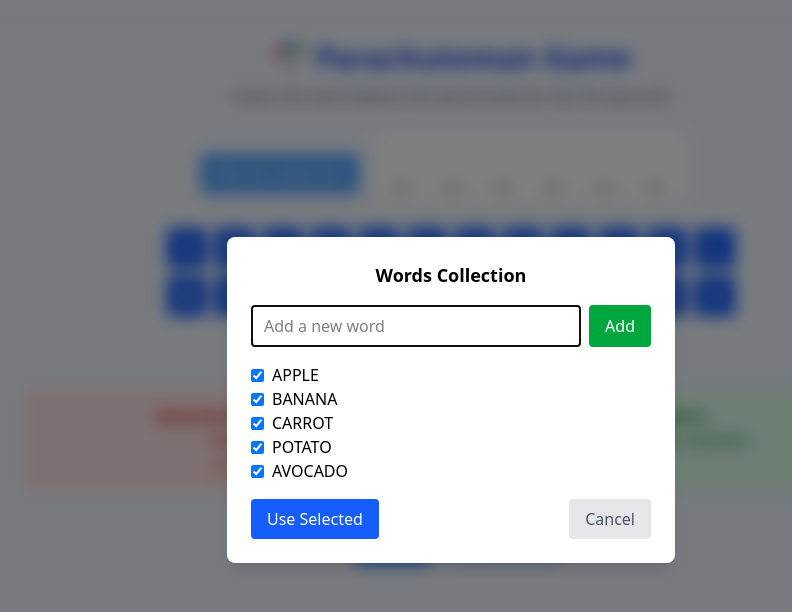
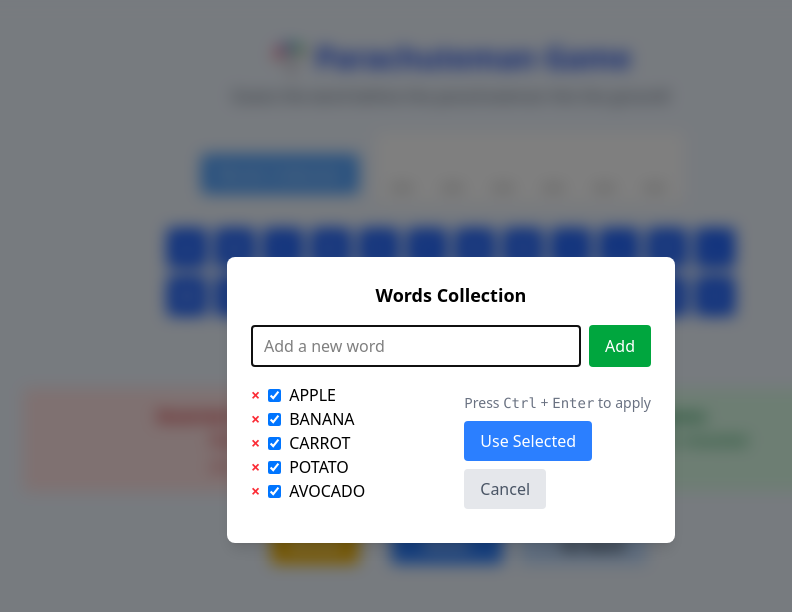
Before and after one commit to authorminator/eigo-park, a React (Vite) app: page /parachuteman in a window 1280 px wide. Both pictures are taken after a click on the button "Words Collection". Shown: the top 612 px of the page, without its empty margins (189-981 px from the left). Built offline with nearby package versions, Linux system fonts and the light colour scheme.

Commit message:
parachuteman working with local storage

```diff
--- a/src/components/BackButton.jsx
+++ b/src/components/BackButton.jsx
@@ -6,7 +6,7 @@ export default function BackButton({ to = "/" }) {
   return (
     <button
       onClick={() => navigate(to)}
-      className="bg-blue-200 hover:bg-blue-300 px-4 py-2 rounded mt-4 font-semibold"
+      className="w-32 bg-blue-200 hover:bg-blue-300 px-4 py-2 rounded mt-4 font-semibold cursor-pointer"
     >
       ← Go Back
     </button>
--- a/src/components/WordsModal.jsx
+++ b/src/components/WordsModal.jsx
@@ -49,13 +49,16 @@ export default function WordsModal({
     const handleKeyDown = (e) => {
       if (e.key === "Escape") {
         closeModal();
+      } else if (e.key === "Enter" && e.ctrlKey) {
+        handleApply();
       } else if (e.key === "Enter") {
         addWord();
       }
     };
+
     document.addEventListener("keydown", handleKeyDown);
     return () => document.removeEventListener("keydown", handleKeyDown);
-  }, [newWord, allWords]);
+  }, [newWord, allWords, checkedWords]);
 
   useEffect(() => {
     inputRef.current?.focus();
@@ -70,6 +73,15 @@ export default function WordsModal({
       setAllWords(selectedWords);
     }
   }, [allWords, selectedWords]);
+
+  const deleteWord = (word) => {
+    setAllWords((prev) => prev.filter((w) => w !== word));
+    setCheckedWords((prev) => {
+      const updated = new Set(prev);
+      updated.delete(word);
+      return updated;
+    });
+  };
 
   return (
     <div className="fixed inset-0 bg-black/50 backdrop-blur-sm flex items-center justify-center z-50 transition-opacity duration-300">
@@ -88,39 +100,56 @@ export default function WordsModal({
             placeholder="Add a new word"
           />
           <button
-            className="bg-green-600 text-white px-4 py-2 rounded"
+            className="bg-green-600 hover:bg-green-700 text-white px-4 py-2 rounded cursor-pointer"
             onClick={addWord}
           >
             Add
           </button>
         </div>
 
-        <ul className="max-h-48 overflow-y-auto mb-4">
+        <div className="flex justify-between items-center">
+          <ul className="max-h-48 overflow-y-auto mb-4 pr-4">
             {allWords.map((word) => (
-            <li key={word} className="flex items-center gap-2">
+              <li
+                key={word}
+                className="flex items-center justify-between gap-2 pr-2"
+              >
+                <div className="flex items-center gap-2">
+                  <button
+                    onClick={() => deleteWord(word)}
+                    className="text-red-500 hover:text-red-700 font-bold cursor-pointer"
+                    title="Delete word"
+                  >
+                    ×
+                  </button>
                   <input
                     type="checkbox"
                     checked={checkedWords.has(word)}
                     onChange={() => toggleWord(word)}
                   />
                   <span>{word}</span>
+                </div>
               </li>
             ))}
           </ul>
 
-        <div className="flex justify-between">
+          <div className="flex flex-col items-start gap-2">
+            <p className="text-sm text-gray-500">
+              Press <kbd>Ctrl</kbd> + <kbd>Enter</kbd> to apply
+            </p>
             <button
               onClick={handleApply}
-            className="bg-blue-600 text-white px-4 py-2 rounded"
+              className="bg-blue-500 hover:bg-blue-600 text-white px-4 py-2 rounded cursor-pointer"
             >
               Use Selected
             </button>
             <button
               onClick={closeModal}
-            className="bg-gray-200 hover:bg-gray-300 text-gray-600 px-4 py-2 rounded"
+              className="bg-gray-200 hover:bg-gray-300 text-gray-600 px-4 py-2 rounded cursor-pointer"
             >
               Cancel
             </button>
+          </div>
         </div>
       </div>
     </div>
--- a/src/pages/Grade3.jsx
+++ b/src/pages/Grade3.jsx
@@ -5,6 +5,9 @@ export default function Grade3() {
     <div className="p-6 text-center">
       <h1 className="text-3xl font-bold mb-4">Grade 3 Page</h1>
       <p>This is the Grade 3 content.</p>
+      <p>
+        <em>Coming Soon.</em>
+      </p>
       <BackButton />
     </div>
   );
--- a/src/pages/Grade4.jsx
+++ b/src/pages/Grade4.jsx
@@ -5,6 +5,9 @@ export default function Grade4() {
     <div className="p-6 text-center">
       <h1 className="text-3xl font-bold mb-4">Grade 4 Page</h1>
       <p>This is the Grade 4 content.</p>
+      <p>
+        <em>Coming Soon.</em>
+      </p>
       <BackButton />
     </div>
   );
--- a/src/pages/Parachuteman.jsx
+++ b/src/pages/Parachuteman.jsx
@@ -12,10 +12,27 @@ export default function Parachuteman() {
   const [wrongGuesses, setWrongGuesses] = useState([]);
   const [gameStatus, setGameStatus] = useState("playing");
   const [showModal, setShowModal] = useState(false);
-  const [allWords, setAllWords] = useState([]);
-  const [selectedWords, setSelectedWords] = useState(defaultWords);
 
-  // const wordsList = selectedWords.length > 0 ? selectedWords : defaultWords;
+  const [allWords, setAllWords] = useState(() => {
+    const saved = localStorage.getItem("allWords");
+    return saved ? JSON.parse(saved) : [];
+  });
+
+  const [selectedWords, setSelectedWords] = useState(() => {
+    const saved = localStorage.getItem("selectedWords");
+    return saved ? JSON.parse(saved) : defaultWords;
+  });
+
+  const [isRevealing, setIsRevealing] = useState(false);
+
+  // Save to localStorage whenever words change
+  useEffect(() => {
+    localStorage.setItem("allWords", JSON.stringify(allWords));
+  }, [allWords]);
+
+  useEffect(() => {
+    localStorage.setItem("selectedWords", JSON.stringify(selectedWords));
+  }, [selectedWords]);
 
   const resetGame = () => {
     if (selectedWords.length === 0) {
@@ -30,6 +47,7 @@ export default function Parachuteman() {
     setGuessed([]);
     setWrongGuesses([]);
     setGameStatus("playing");
+    setIsRevealing(false);
   };
 
   useEffect(() => {
@@ -59,7 +77,9 @@ export default function Parachuteman() {
 
   const displayWord = word
     .split("")
-    .map((l) => (guessed.includes(l) || gameStatus !== "playing" ? l : "_"))
+    .map((l) =>
+      guessed.includes(l) || gameStatus !== "playing" || isRevealing ? l : "_"
+    )
     .join(" ");
 
   return (
@@ -72,8 +92,13 @@ export default function Parachuteman() {
       </p>
 
       <button
-        className="bg-blue-400 hover:bg-blue-500 text-white px-4 py-2 rounded mb-4"
-        onClick={() => setShowModal(true)}
+        className="bg-blue-400 hover:bg-blue-500 text-white px-4 py-2 rounded mb-4 cursor-pointer"
+        onClick={() => {
+          if (allWords.length === 0) {
+            setAllWords(selectedWords); // initialize on first open
+          }
+          setShowModal(true);
+        }}
       >
         Words Collection
       </button>
@@ -86,7 +111,7 @@ export default function Parachuteman() {
         {"ABCDEFGHIJKLMNOPQRSTUVWXYZ".split("").map((letter) => (
           <button
             key={letter}
-            className={`w-10 h-10 rounded font-bold text-white ${
+            className={`w-10 h-10 rounded font-bold text-white cursor-pointer ${
               guessed.includes(letter) || wrongGuesses.includes(letter)
                 ? "bg-gray-400 cursor-not-allowed"
                 : "bg-blue-600 hover:bg-blue-700"
@@ -131,8 +156,17 @@ export default function Parachuteman() {
           </p>
         </div>
       )}
+
       <button
-        className="m-4 bg-blue-500 hover:bg-blue-600 text-white font-bold py-2 px-4 rounded"
+        className={`w-22 m-4 px-4 py-2 rounded font-bold text-white ${
+          isRevealing ? "bg-yellow-700" : "bg-yellow-500 hover:bg-yellow-600"
+        }`}
+        onClick={() => setIsRevealing((prev) => !prev)}
+      >
+        {isRevealing ? "Hide" : "Reveal"}
+      </button>
+      <button
+        className="w-28 m-4 bg-blue-500 hover:bg-blue-600 text-white font-bold py-2 px-5 rounded cursor-pointer"
         onClick={resetGame}
       >
         Reset
@@ -148,7 +182,7 @@ export default function Parachuteman() {
           setAllWords={setAllWords}
           setSelectedWords={(selected) => {
             setSelectedWords(selected);
-            setTimeout(resetGame, 0); // trigger new game after words update
+            setTimeout(resetGame, 0);
           }}
         />
       )}
```
Lines whose indentation alone changed are shown as unchanged.
